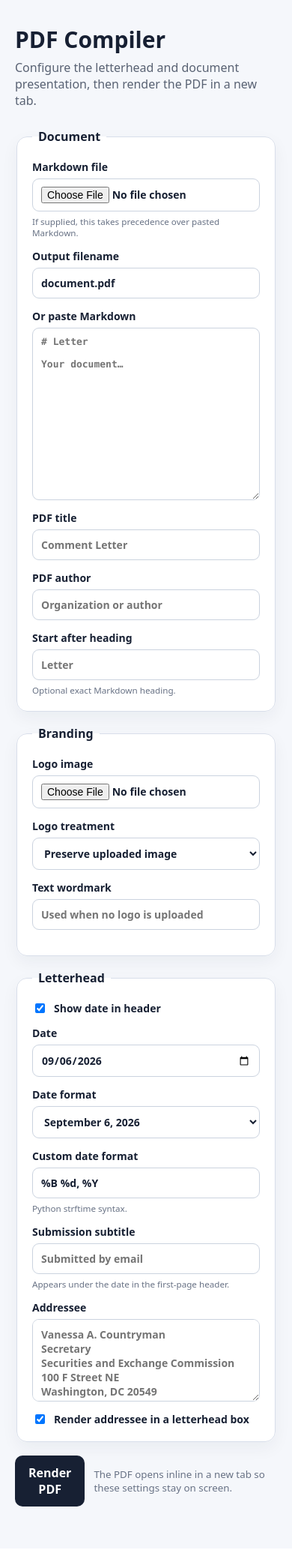
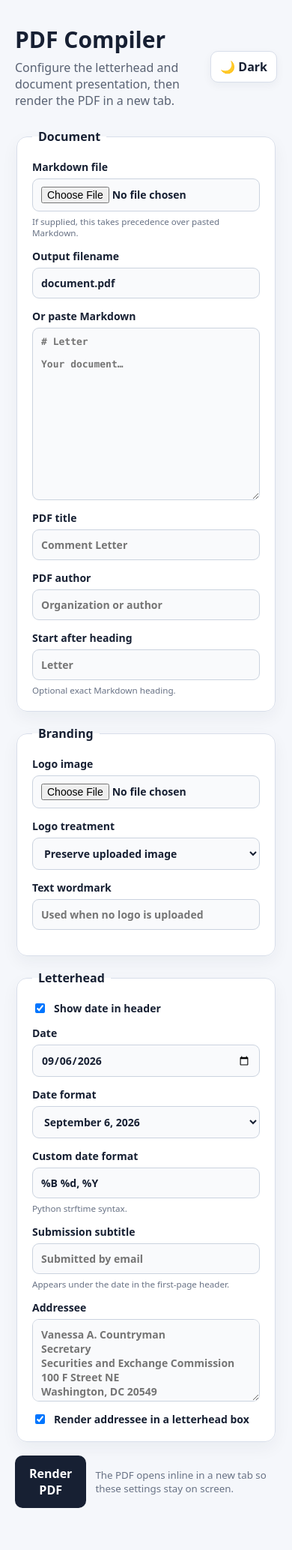
Before and after one commit to JFWooten4/PDF-compiler, a Flask app: page / in a window 390 px wide. Shown: the whole page at 75% size. Before the commit the page ends 2009 px from the top, so only its background shows below. Run offline with Flask 3, Linux system fonts and the light colour scheme; some libraries are stand-ins or nearby versions.

Commit message:
✨ Add dark mode to configurator
Adds a persistent light/dark theme toggle that defaults to the system color scheme and applies consistently across the configurator controls and document panels.

Co-authored-by: Codex Web <noreply@openai.com>

```diff
--- a/templates/index.html
+++ b/templates/index.html
@@ -4,36 +4,86 @@
   <meta charset="utf-8">
   <meta name="viewport" content="width=device-width, initial-scale=1">
   <title>PDF Compiler</title>
+  <script>
+    (() => {
+      const saved = localStorage.getItem('pdf-compiler-theme');
+      const systemDark = window.matchMedia('(prefers-color-scheme: dark)').matches;
+      document.documentElement.dataset.theme = saved || (systemDark ? 'dark' : 'light');
+    })();
+  </script>
   <style>
-    :root { font-family: system-ui, -apple-system, BlinkMacSystemFont, "Segoe UI", sans-serif; color: #172033; background: #f5f7fb; }
+    :root {
+      font-family: system-ui, -apple-system, BlinkMacSystemFont, "Segoe UI", sans-serif;
+      color-scheme: light;
+      --bg: #f5f7fb;
+      --surface: #ffffff;
+      --surface-subtle: #f9fafc;
+      --text: #172033;
+      --muted: #596273;
+      --subtle: #687285;
+      --border: #d8deea;
+      --control-border: #cbd3df;
+      --button-bg: #172033;
+      --button-text: #ffffff;
+      --shadow: rgba(28, 39, 61, .05);
+      --focus: #6579a8;
+    }
+    :root[data-theme="dark"] {
+      color-scheme: dark;
+      --bg: #0d1117;
+      --surface: #161b22;
+      --surface-subtle: #11161d;
+      --text: #e6edf3;
+      --muted: #aab4c0;
+      --subtle: #8d98a6;
+      --border: #30363d;
+      --control-border: #3d444d;
+      --button-bg: #e6edf3;
+      --button-text: #0d1117;
+      --shadow: rgba(0, 0, 0, .28);
+      --focus: #8aa4dc;
+    }
     * { box-sizing: border-box; }
-    body { margin: 0; }
+    html { background: var(--bg); }
+    body { margin: 0; background: var(--bg); color: var(--text); }
     main { max-width: 1040px; margin: 0 auto; padding: 32px 20px 56px; }
+    .topbar { display: flex; align-items: flex-start; justify-content: space-between; gap: 20px; margin-bottom: 26px; }
     h1 { margin: 0 0 6px; font-size: 30px; }
-    .intro { margin: 0 0 26px; color: #596273; }
+    .intro { margin: 0; color: var(--muted); }
     form { display: grid; gap: 18px; }
-    fieldset { border: 1px solid #d8deea; border-radius: 14px; background: white; padding: 20px; box-shadow: 0 8px 22px rgba(28, 39, 61, .05); }
+    fieldset { border: 1px solid var(--border); border-radius: 14px; background: var(--surface); padding: 20px; box-shadow: 0 8px 22px var(--shadow); }
     legend { font-weight: 700; padding: 0 8px; }
     .grid { display: grid; grid-template-columns: repeat(2, minmax(0, 1fr)); gap: 14px 18px; }
     .full { grid-column: 1 / -1; }
     label { display: grid; gap: 6px; font-size: 14px; font-weight: 650; }
-    input, select, textarea { width: 100%; border: 1px solid #cbd3df; border-radius: 9px; padding: 10px 11px; background: white; color: inherit; font: inherit; }
+    input, select, textarea { width: 100%; border: 1px solid var(--control-border); border-radius: 9px; padding: 10px 11px; background: var(--surface-subtle); color: var(--text); font: inherit; }
+    input:focus, select:focus, textarea:focus { outline: 2px solid var(--focus); outline-offset: 1px; border-color: transparent; }
     textarea { min-height: 110px; resize: vertical; }
     #markdown { min-height: 230px; font-family: ui-monospace, SFMono-Regular, Menlo, monospace; font-size: 13px; }
-    small { color: #687285; font-weight: 400; }
+    small { color: var(--subtle); font-weight: 400; }
     .check { display: flex; align-items: center; gap: 9px; font-weight: 600; }
     .check input { width: auto; }
-    .preview { display: none; max-width: 230px; max-height: 90px; object-fit: contain; border: 1px dashed #cbd3df; border-radius: 8px; padding: 7px; background: #fff; }
+    .preview { display: none; max-width: 230px; max-height: 90px; object-fit: contain; border: 1px dashed var(--control-border); border-radius: 8px; padding: 7px; background: var(--surface-subtle); }
     .actions { display: flex; align-items: center; gap: 12px; }
-    button { border: 0; border-radius: 10px; padding: 12px 18px; background: #172033; color: white; font: inherit; font-weight: 700; cursor: pointer; }
+    button { border: 1px solid transparent; border-radius: 10px; padding: 12px 18px; background: var(--button-bg); color: var(--button-text); font: inherit; font-weight: 700; cursor: pointer; }
     button:hover { opacity: .9; }
-    @media (max-width: 720px) { .grid { grid-template-columns: 1fr; } .full { grid-column: auto; } }
+    .theme-toggle { flex: 0 0 auto; padding: 9px 12px; border-color: var(--border); background: var(--surface); color: var(--text); box-shadow: 0 4px 12px var(--shadow); }
+    @media (max-width: 720px) {
+      .grid { grid-template-columns: 1fr; }
+      .full { grid-column: auto; }
+      .topbar { align-items: center; }
+    }
   </style>
 </head>
 <body>
 <main>
-  <h1>PDF Compiler</h1>
-  <p class="intro">Configure the letterhead and document presentation, then render the PDF in a new tab.</p>
+  <div class="topbar">
+    <div>
+      <h1>PDF Compiler</h1>
+      <p class="intro">Configure the letterhead and document presentation, then render the PDF in a new tab.</p>
+    </div>
+    <button id="theme-toggle" class="theme-toggle" type="button" aria-label="Toggle color theme"></button>
+  </div>
 
   <form action="/render" method="post" enctype="multipart/form-data" target="_blank">
     <fieldset>
@@ -120,6 +170,23 @@
   </form>
 </main>
 <script>
+  const themeToggle = document.getElementById('theme-toggle');
+
+  function updateThemeToggle() {
+    const dark = document.documentElement.dataset.theme === 'dark';
+    themeToggle.textContent = dark ? '☀️ Light' : '🌙 Dark';
+    themeToggle.setAttribute('aria-pressed', String(dark));
+  }
+
+  themeToggle.addEventListener('click', () => {
+    const current = document.documentElement.dataset.theme;
+    const next = current === 'dark' ? 'light' : 'dark';
+    document.documentElement.dataset.theme = next;
+    localStorage.setItem('pdf-compiler-theme', next);
+    updateThemeToggle();
+  });
+  updateThemeToggle();
+
   const format = document.getElementById('date-format');
   const custom = document.getElementById('custom-date-row');
   function updateCustomDate() { custom.hidden = format.value !== 'custom'; }
```
